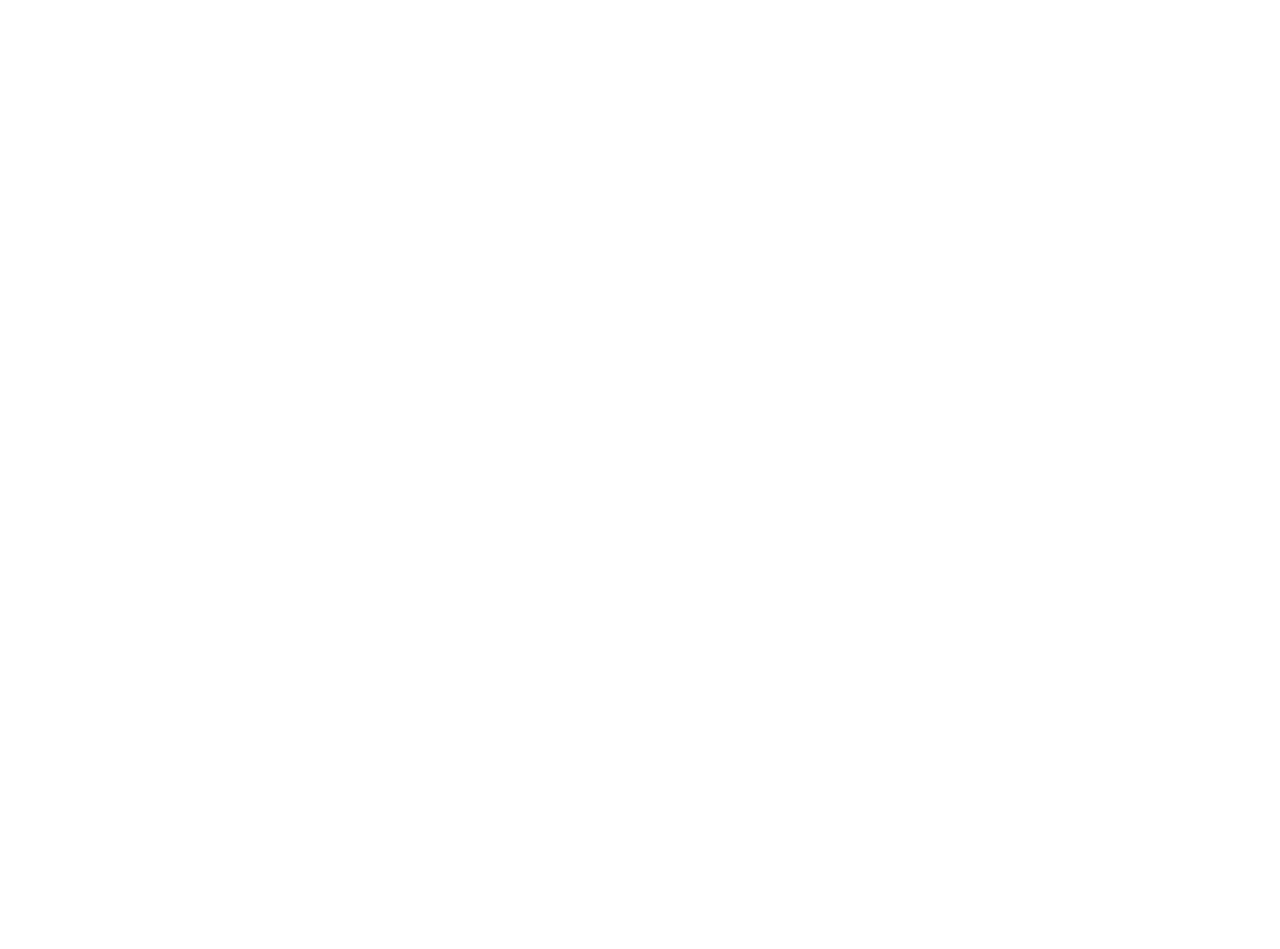
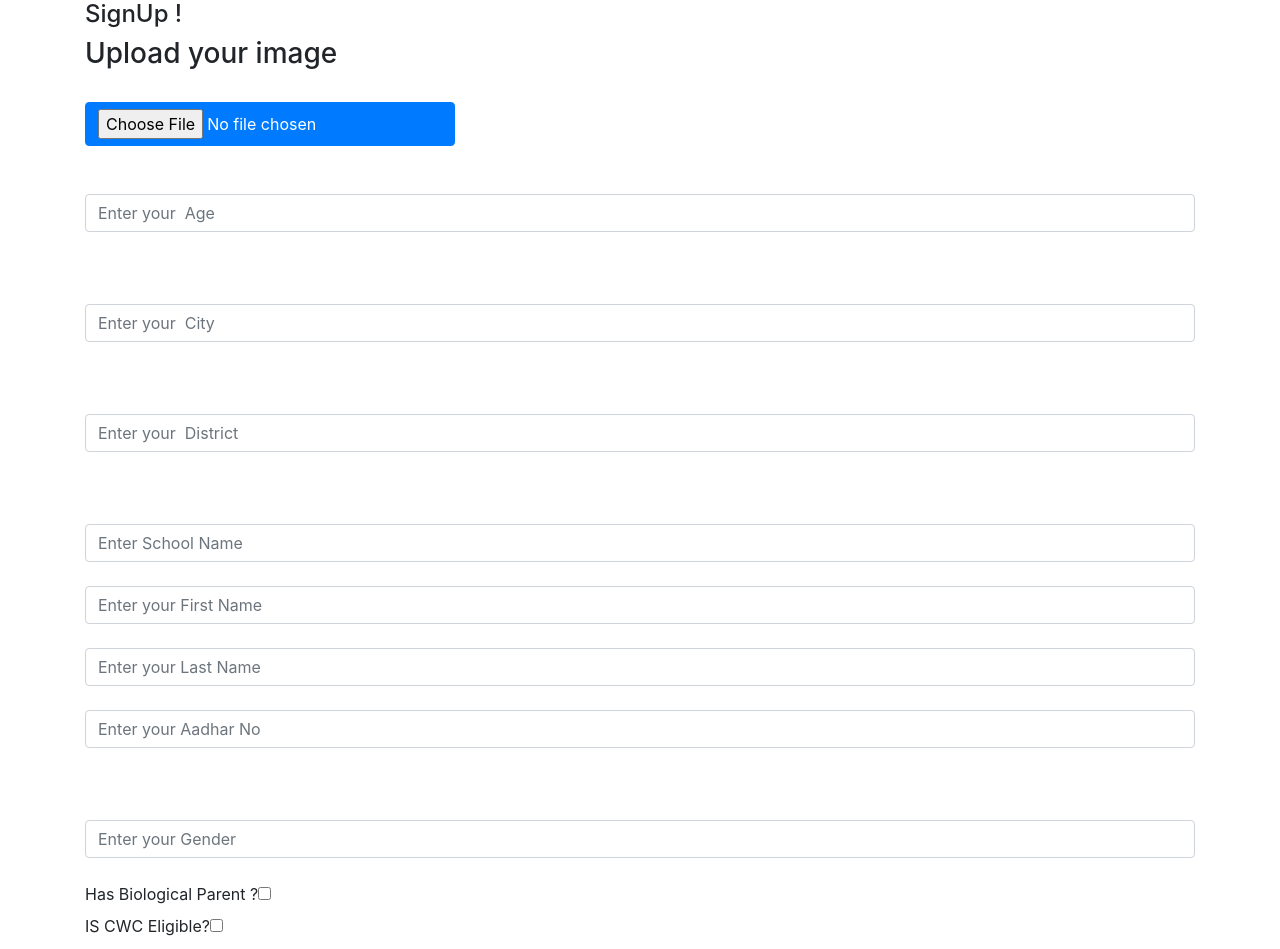
Before and after one commit to VarthanV/sih_frontend, a React (Create React App) app: page /addchild in a window 1280 px wide. Shown: the top 949 px of the page. Before the commit the page ends 800 px from the top, so only its background shows below. Built offline with nearby package versions, Linux system fonts and the light colour scheme.

Commit message:
Added Student Add View

```diff
--- a/src/App.js
+++ b/src/App.js
@@ -3,6 +3,7 @@
 import {BrowserRouter as Router,Route} from 'react-router-dom';
 import SignUp from './components/SignUp';
 import Login from './components/Login';
+import AddChild from './components/AddChild';
 function App() {
   useEffect(() =>{
     localStorage.setItem("center_id","12345678")
@@ -12,7 +13,7 @@
     <div>
       <Route path="/register" exact component={SignUp}></Route>
       <Route path ="/login" exact component={Login}></Route>
-
+      <Route path="/addchild/" exact component ={AddChild}></Route>
     </div>
     </Router>
   );
--- /dev/null
+++ b/src/components/AddChild.js
@@ -0,0 +1,221 @@
+import React, { useState } from "react";
+import { addStudentRoute } from "./helperConstants";
+import axios from "axios";
+export default function AddChild() {
+  const [firstName, setFirstName] = useState("");
+  const [lastName, setLastName] = useState("");
+  const [error, setError] = useState(false);
+  const [aadharNo, setAadharNo] = useState("");
+  const [imageFile, setImageFile] = useState("");
+  const [imgURL, setImgURL] = useState("");
+  const [age, setAge] = useState("");
+  const [address, setAddress] = useState("");
+  const [gender, setGender] = useState("");
+  const [city, setCity] = useState("");
+  const [hasBiologicalParent, setBiologicalParent] = useState(true);
+  const [CWCeligible, setCWCeligible] = useState(true);
+  const [parentLeft, setparentLeft] = useState(true);
+  const [district, setDistrict] = useState("");
+  const [schoolName, setSchoolName] = useState("");
+  const handleChange = (setFunc, value) => {
+    setFunc(value);
+  };
+  const handleFileUpload = e => {
+    e.preventDefault();
+    let reader = new FileReader();
+    let file = e.target.files[0];
+    setImageFile(e.target.files[0]);
+    reader.readAsDataURL(file);
+    reader.onloadend = () => {
+      console.log(reader.result);
+
+      setImgURL(reader.result);
+    };
+  };
+
+  const handleSubmit = e => {
+    e.preventDefault();
+    const formData = new FormData();
+    formData.append("aadhar_no", aadharNo);
+    formData.append("first_name", firstName);
+    formData.append("last_name", lastName);
+    formData.append("image", imageFile);
+    formData.append("address", address);
+    formData.append("center_id", localStorage.getItem("center_id"));
+    formData.append("gender", gender);
+    formData.append("age", parseInt(age));
+    formData.append("biological_parent", hasBiologicalParent);
+    formData.append("cwc_eligible", CWCeligible);
+    formData.append("parent_left", parentLeft);
+    formData.append("district", district);
+    formData.append("school_name", schoolName);
+    formData.append("date_registered",null)
+    formData.append('city',city);
+    axios({
+      method: "post",
+      url: addStudentRoute,
+      data: formData,
+      headers: {
+        "content-type": "application/form-data",
+        Authorization: localStorage.getItem("token")
+      }
+    })
+      .then(res => res.json())
+      .then(data => {
+        console.log(data);
+      })
+      .catch(err => setError(true));
+  };
+  return (
+    <div>
+      <div className=" container signup-card">
+        <h4 className="signup-header"> SignUp ! </h4>
+        {error === true ? (
+          <p className="alert alert-danger" role="alert">
+            {" "}
+            Email or Username already exist,Please login with your credentials{" "}
+          </p>
+        ) : (
+          <div> </div>
+        )}
+        <form onSubmit={e => handleSubmit(e)}>
+          <div className="form-group">
+            {imgURL ? (
+              <img src={imgURL} alt="profile" width="30%"></img>
+            ) : (
+              <div> </div>
+            )}
+            <h3> Upload your image </h3> <br></br>
+            <input
+              type="file"
+              className="btn btn-primary"
+              size="70"
+              accept="image/*"
+              onChange={e => handleFileUpload(e)}
+            />
+            <input
+              className="form-control mt-5"
+              type="text"
+              value={age}
+              onChange={e => handleChange(setAge, e.target.value)}
+              placeholder="Enter your  Age  "
+              autoComplete="off"
+              required
+            ></input>{" "}
+            <br></br>
+            <input
+              className="form-control mt-5"
+              type="text"
+              value={city}
+              onChange={e => handleChange(setCity, e.target.value)}
+              placeholder="Enter your  City "
+              autoComplete="off"
+              required
+            ></input>{" "}
+            <br></br>
+            <input
+              className="form-control mt-5"
+              type="text"
+              value={district}
+              onChange={e => handleChange(setDistrict, e.target.value)}
+              placeholder="Enter your  District "
+              autoComplete="off"
+              required
+            ></input>{" "}
+            <br></br>
+            <input
+              className="form-control mt-5"
+              type="text"
+              value={schoolName}
+              onChange={e => handleChange(setSchoolName, e.target.value)}
+              placeholder="Enter School Name "
+              autoComplete="off"
+            ></input>{" "}
+            <br></br>
+            <input
+              className="form-control"
+              type="text"
+              value={firstName}
+              onChange={e => handleChange(setFirstName, e.target.value)}
+              placeholder="Enter your First Name"
+              autoComplete="off"
+              required
+            ></input>
+            <br></br>
+            <input
+              className="form-control"
+              type="text"
+              value={lastName}
+              onChange={e => handleChange(setLastName, e.target.value)}
+              placeholder="Enter your Last Name "
+              autoComplete="off"
+              required
+            ></input>
+            <br></br>
+            <input
+              className="form-control"
+              type="text"
+              value={aadharNo}
+              onChange={e => handleChange(setAadharNo, e.target.value)}
+              placeholder="Enter your Aadhar No "
+              autoComplete="off"
+              required
+            ></input>{" "}
+            <br></br>
+            <input
+              className="form-control mt-5"
+              type="text"
+              value={gender}
+              onChange={e => handleChange(setGender, e.target.value)}
+              placeholder="Enter your Gender "
+              autoComplete="off"
+              required
+            ></input>{" "}
+            <br></br>
+            <label> Has Biological Parent ?</label>
+            <input
+              type="checkbox"
+              value={hasBiologicalParent}
+              required
+              onChange={() => {
+                setBiologicalParent(!hasBiologicalParent);
+                console.log(hasBiologicalParent);
+              }}
+            ></input>{" "}
+            <br></br>
+            <label> IS CWC Eligible?</label>
+            <input
+              type="checkbox"
+              value={CWCeligible}
+              required
+              onChange={() => {
+                setCWCeligible(!CWCeligible);
+              }}
+            ></input>{" "}
+            <br></br>
+            <label> Has Parent Left ?</label>
+            <input
+              type="checkbox"
+              value={parentLeft}
+              required
+              onChange={() => {
+                setparentLeft(!parentLeft);
+              }}
+            ></input>{" "}
+            <br></br>
+            <h4> Address </h4>
+            <textarea
+              value={address}
+              onChange={e => handleChange(setAddress, e.target.value)}
+            ></textarea>
+            <br></br>
+            <button type="submit" className="btn btn-primary">
+              {" "}
+              Submit{" "}
+            </button>
+          </div>
+        </form>
+      </div>
+    </div>
+  );
+}
--- a/src/components/Login.js
+++ b/src/components/Login.js
@@ -1,6 +1,5 @@
 import React, { useState } from "react";
-import { loginRoute } from "./helperconstants";
-
+import { loginRoute } from "./helperConstants";
 export default function Login() {
   const [error, setError] = useState(false);
   const [password, setPassowrd] = useState("");
--- a/src/components/helperConstants.js
+++ b/src/components/helperConstants.js
@@ -1,3 +1,4 @@
 export  const  baseRoute= "http://127.0.0.1:8000/";
 export const authRoute =baseRoute+"register/";
 export const loginRoute = baseRoute+"login/";
+export const addStudentRoute =baseRoute+"student/add/";
```
